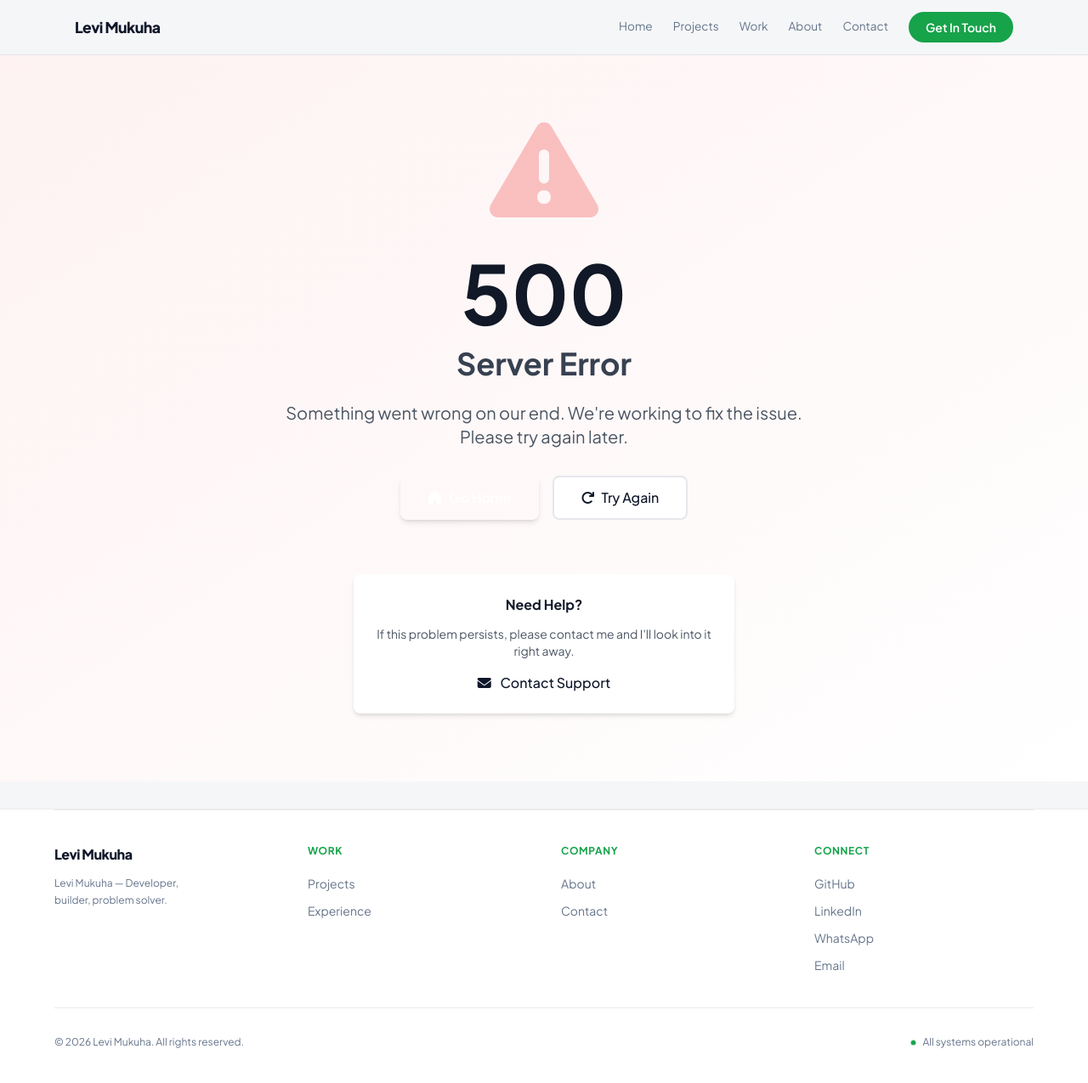
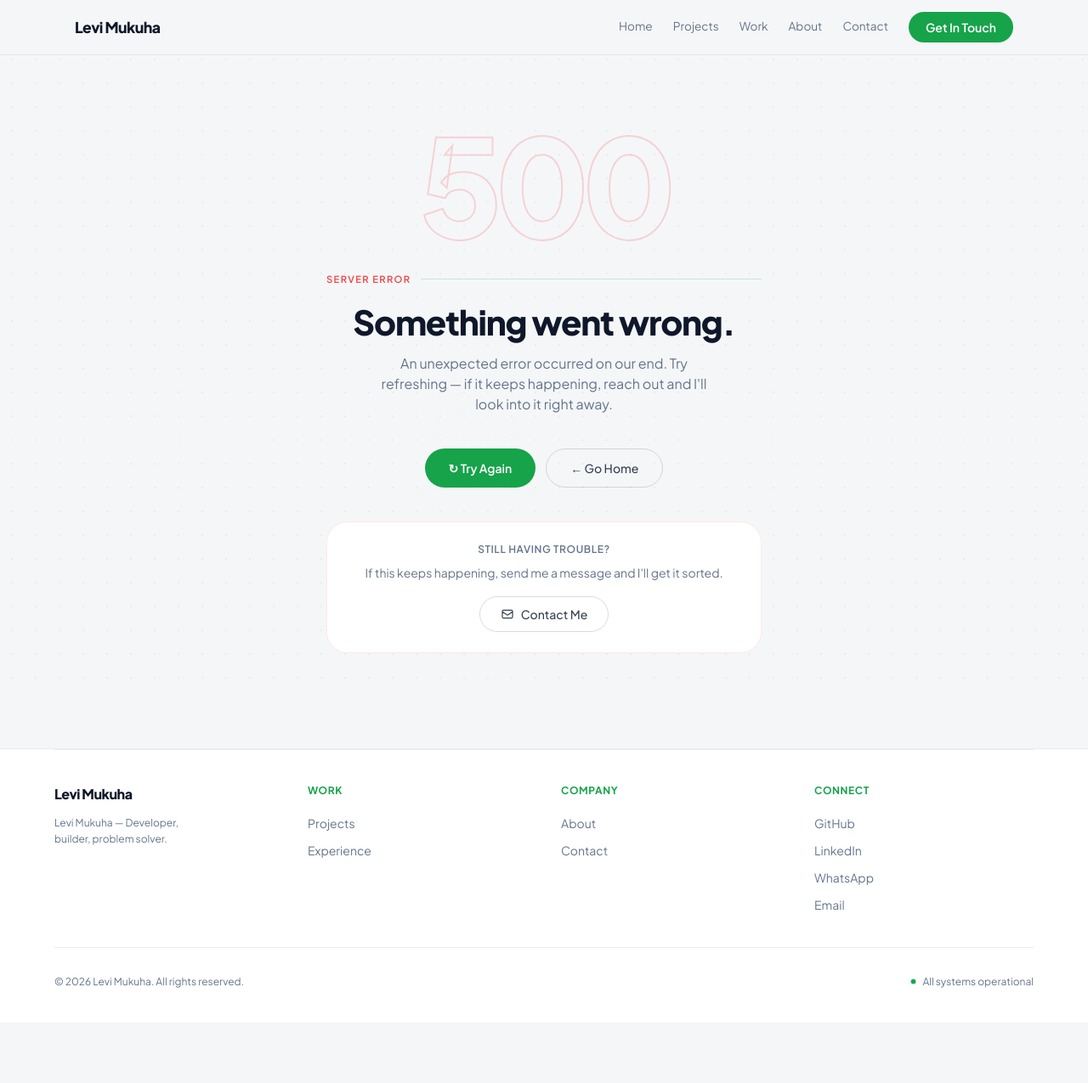
Before and after one commit to Levi-LMN/Probable-enigma, a Flask app: template templates/errors/500.html in a window 1280 px wide. Shown: the whole page at 85% size. After the commit the page ends 1163 px from the top, so only its background shows below. Run offline with Flask 3, Linux system fonts and the light colour scheme; the template is opened without the code that fills it, so the values that code supplies are empty; data comes from the database, SQL or seed files in the repository; some libraries are stand-ins or nearby versions.

Commit message:
better styling for error pages

```diff
--- a/templates/errors/500.html
+++ b/templates/errors/500.html
@@ -1,47 +1,49 @@
-<!-- ========================================== -->
-<!-- errors/500.html -->
-<!-- ========================================== -->
-
 {% extends "base.html" %}
 
-{% block title %}500 - Server Error{% endblock %}
+{% block title %}500 — Server Error · Levi Mukuha{% endblock %}
 
 {% block content %}
-<section class="min-h-screen flex items-center justify-center bg-gradient-to-br from-red-50 to-white py-20">
-    <div class="text-center px-4">
-        <div class="mb-8">
-            <i class="fas fa-exclamation-triangle text-9xl text-red-500 opacity-30"></i>
+<section class="min-h-[80vh] flex items-center justify-center px-4 sm:px-6 py-20">
+  <div class="max-w-lg w-full text-center reveal on">
+
+    <!-- Big number -->
+    <div class="mb-6 select-none" style="font-size:clamp(6rem,20vw,10rem);font-weight:800;letter-spacing:-0.06em;line-height:1;color:transparent;-webkit-text-stroke:2px rgba(239,68,68,0.2)">
+      500
     </div>
 
-        <h1 class="text-6xl md:text-8xl font-bold text-gray-900 mb-4">500</h1>
-        <h2 class="text-3xl md:text-4xl font-bold text-gray-700 mb-6">Server Error</h2>
+    <div class="rule-label justify-center mb-5" style="color:#ef4444">Server Error</div>
 
-        <p class="text-xl text-gray-600 mb-8 max-w-2xl mx-auto">
-            Something went wrong on our end. We're working to fix the issue. Please try again later.
+    <h1 class="sec-title mb-4" style="font-size:clamp(1.5rem,4vw,2.5rem)">
+      Something went wrong.
+    </h1>
+    <p class="muted text-sm sm:text-base leading-relaxed mb-10 max-w-sm mx-auto">
+      An unexpected error occurred on our end. Try refreshing — if it keeps happening, reach out and I'll look into it right away.
     </p>
 
-        <div class="flex flex-col sm:flex-row gap-4 justify-center">
-            <a href="{{ url_for('public.index') }}"
-               class="bg-primary text-white px-8 py-3 rounded-lg font-medium hover:bg-blue-600 transition shadow-md inline-flex items-center justify-center">
-                <i class="fas fa-home mr-2"></i> Go Home
+    <!-- Actions -->
+    <div class="flex flex-col sm:flex-row gap-3 justify-center mb-10">
+      <button onclick="window.location.reload()" class="btn-primary px-7 py-3 text-sm">
+        ↻ Try Again
+      </button>
+      <a href="{{ url_for('public.index') }}" class="btn-outline px-7 py-3 text-sm">
+        ← Go Home
       </a>
-            <button onclick="window.location.reload()"
-                    class="bg-white text-primary px-8 py-3 rounded-lg font-medium hover:bg-gray-50 transition border-2 border-primary inline-flex items-center justify-center">
-                <i class="fas fa-redo mr-2"></i> Try Again
-            </button>
     </div>
 
-        <!-- Support Info -->
-        <div class="mt-16 bg-white rounded-lg shadow-md p-6 max-w-md mx-auto">
-            <h3 class="font-bold text-gray-900 mb-3">Need Help?</h3>
-            <p class="text-gray-600 text-sm mb-4">
-                If this problem persists, please contact me and I'll look into it right away.
+    <!-- Contact nudge -->
+    <div class="card p-6" style="border-color:rgba(239,68,68,0.12)">
+      <p class="text-xs muted uppercase tracking-wider font-semibold mb-2">Still having trouble?</p>
+      <p class="text-sm muted leading-relaxed mb-4">
+        If this keeps happening, send me a message and I'll get it sorted.
       </p>
-            <a href="{{ url_for('public.contact') }}"
-               class="text-primary hover:underline font-medium">
-                <i class="fas fa-envelope mr-2"></i> Contact Support
+      <a href="{{ url_for('public.contact') }}" class="btn-outline px-6 py-2.5 text-sm inline-flex items-center gap-2">
+        <svg class="w-4 h-4" fill="none" stroke="currentColor" stroke-width="1.8" viewBox="0 0 24 24">
+          <path stroke-linecap="round" stroke-linejoin="round" d="M3 8l7.89 5.26a2 2 0 002.22 0L21 8M5 19h14a2 2 0 002-2V7a2 2 0 00-2-2H5a2 2 0 00-2 2v10a2 2 0 002 2z"/>
+        </svg>
+        Contact Me
       </a>
     </div>
+
   </div>
 </section>
 {% endblock %}
```
Also changed, not shown: templates/errors/404.html (+33 -30 lines), templates/errors/413.html (+33 -8 lines). Lines whose indentation alone changed are shown as unchanged.
